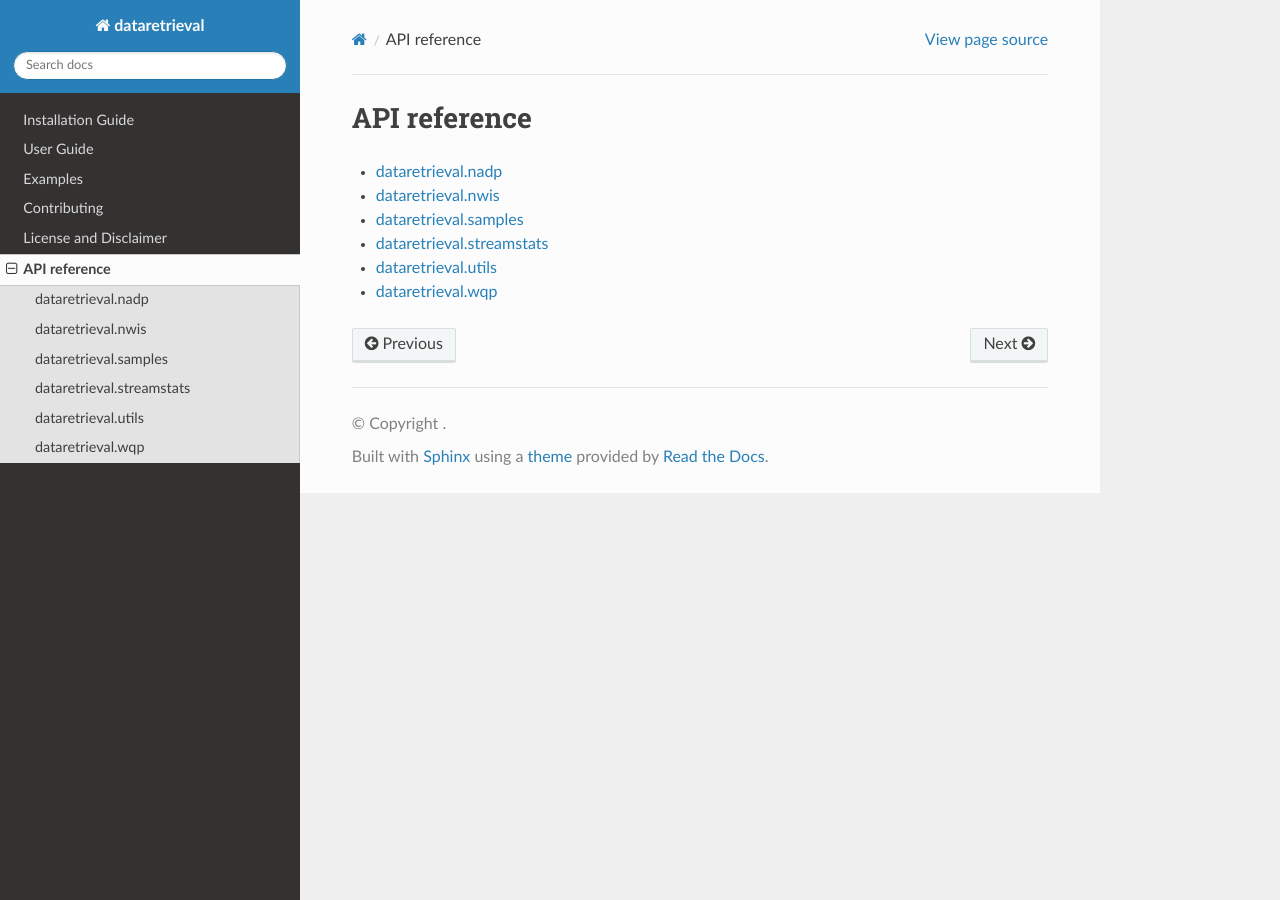
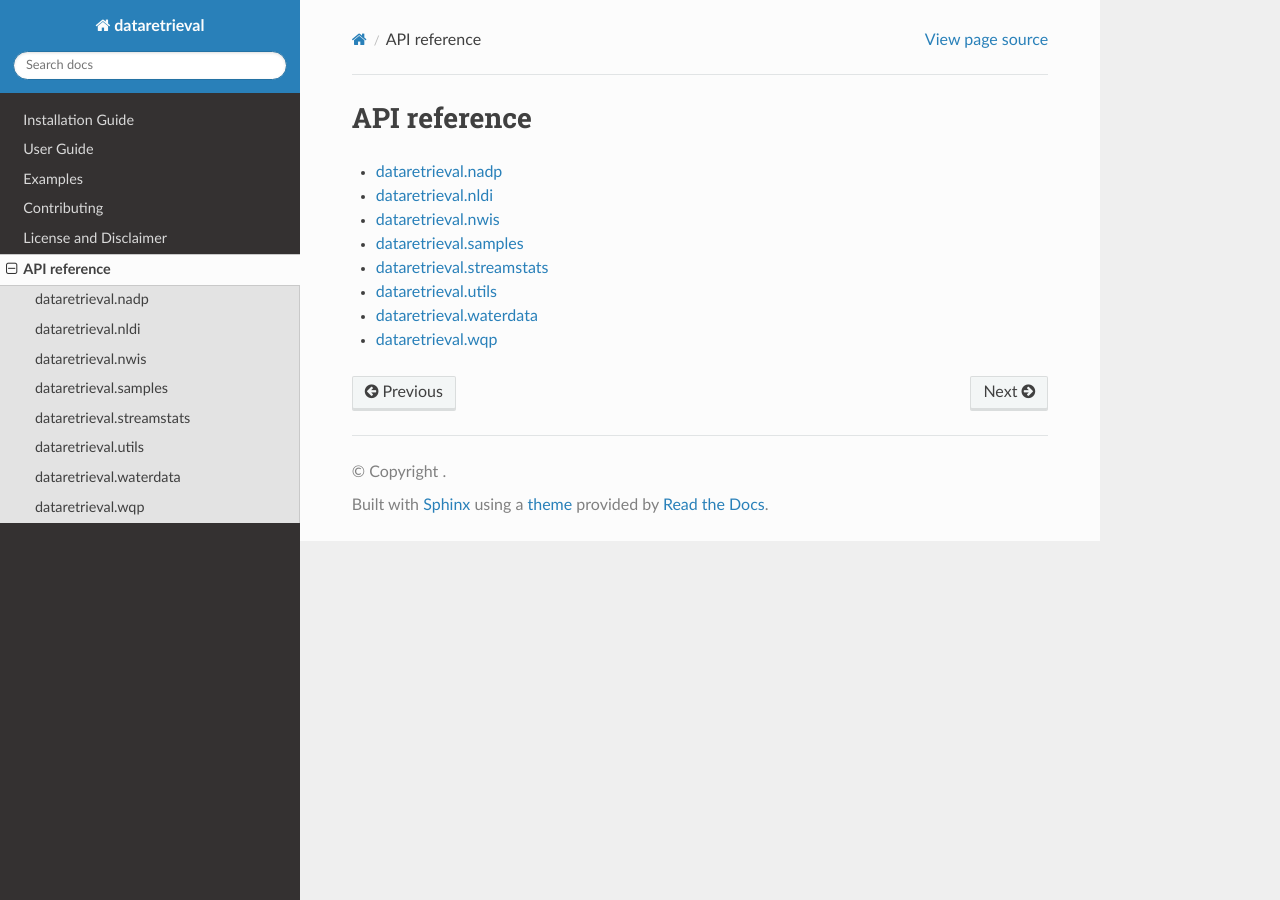
Before and after one commit to DOI-USGS/dataretrieval-python, a Sphinx documentation site: the page built from docs/source/reference/index.rst, in a window 1280 px wide. Built offline with Sphinx 7.4.7 and the Read the Docs theme 3.1.0, drawn with Linux system fonts in a browser that asks for light colours; pages that are not in the unit, such as notebooks, are missing from menus.

Commit message:
add nldi to documentation site, add contact in readme

```diff
--- a/docs/source/reference/index.rst
+++ b/docs/source/reference/index.rst
@@ -8,8 +8,10 @@ API reference
     :maxdepth: 1
 
     nadp
+    nldi
     nwis
     samples
     streamstats
     utils
+    waterdata
     wqp
--- /dev/null
+++ b/docs/source/reference/nldi.rst
@@ -0,0 +1,8 @@
+.. _nldi
+
+dataretrieval.nldi
+------------------
+
+.. automodule:: dataretrieval.nldi
+    :members:
+    :special-members:
```
